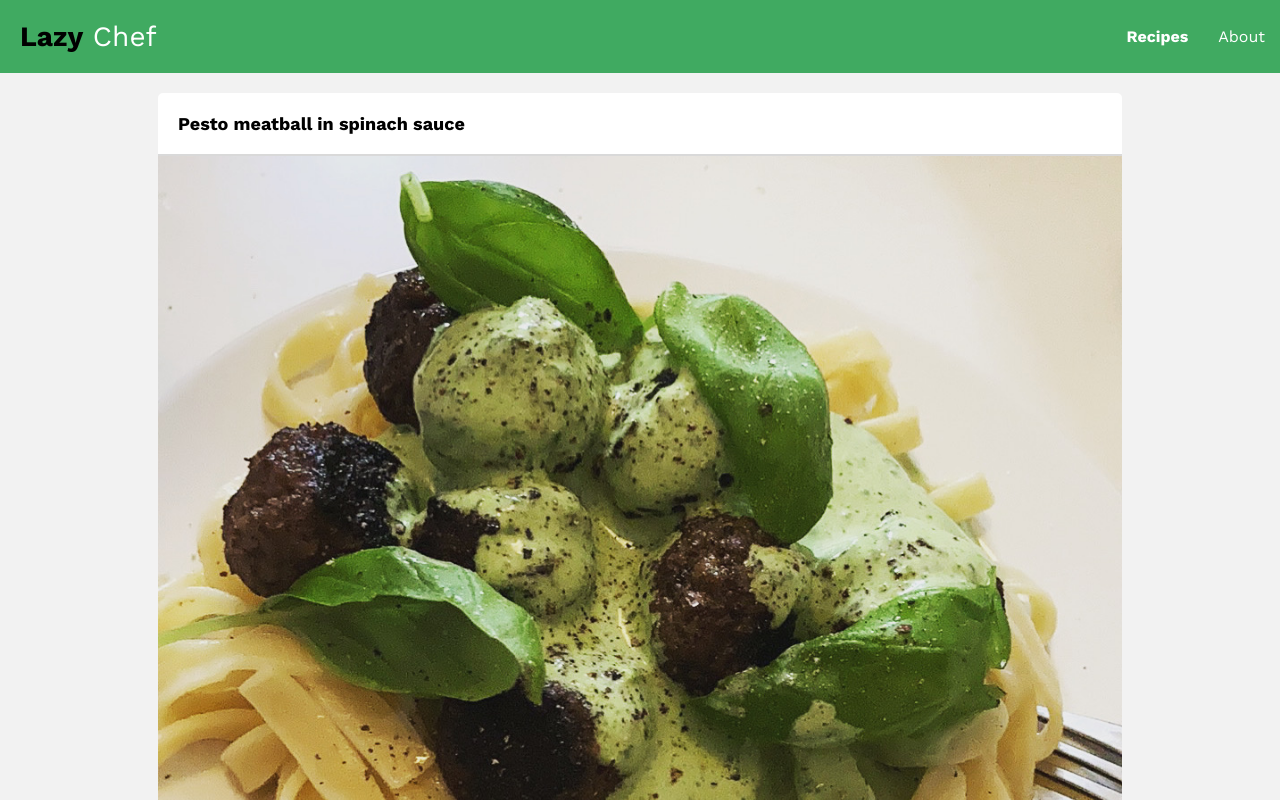
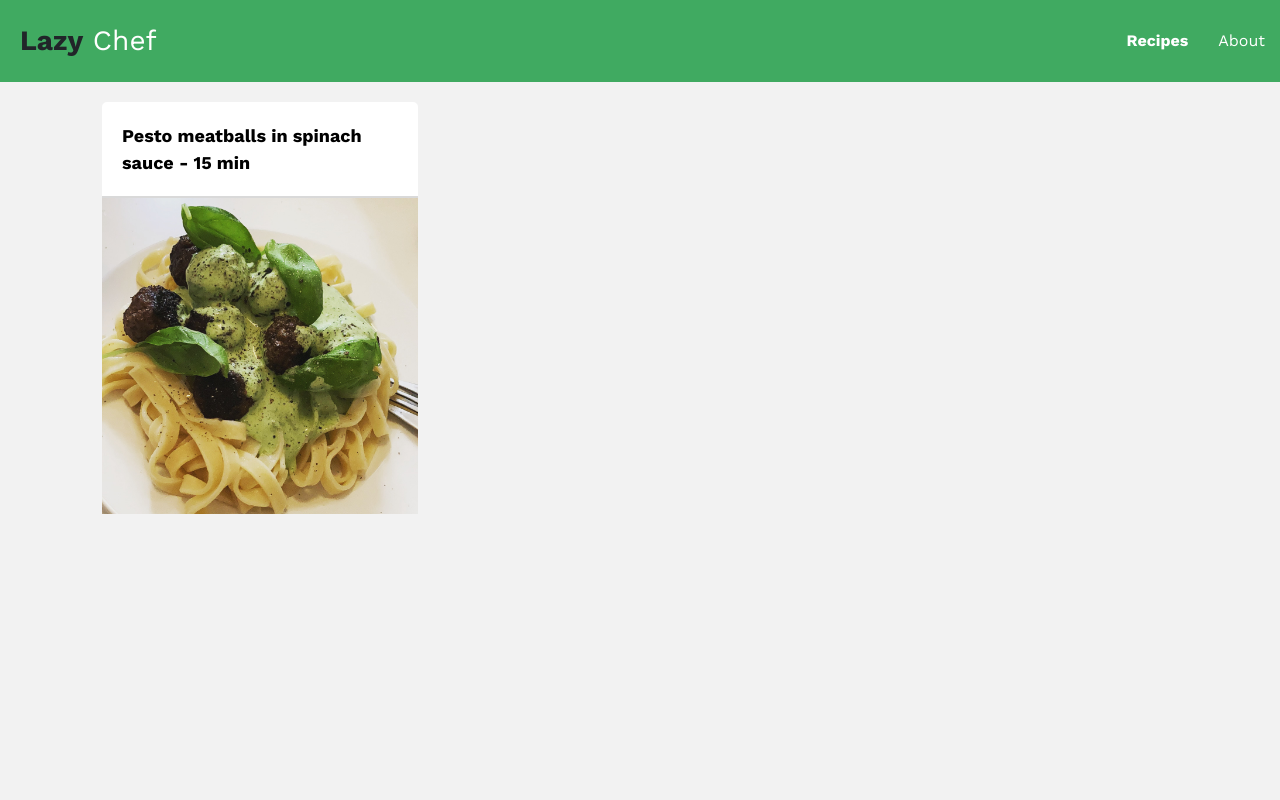
Before and after one commit to Kerrialn/lazychef.org, a Vue app: page / in a window 1280 px wide. Shown: the top 800 px of the page. Built offline with nearby package versions, Linux system fonts and the light colour scheme.

Commit message:
update 2

```diff
--- a/public/index.html
+++ b/public/index.html
@@ -10,12 +10,13 @@
       href="https://fonts.googleapis.com/icon?family=Material+Icons"
       rel="stylesheet"
     />
+    <link
+      href="https://cdn.jsdelivr.net/npm/bootstrap@5.0.0-beta3/dist/css/bootstrap.min.css"
+      rel="stylesheet"
+      integrity="sha384-eOJMYsd53ii+scO/bJGFsiCZc+5NDVN2yr8+0RDqr0Ql0h+rP48ckxlpbzKgwra6"
+      crossorigin="anonymous"
+    />
   </head>
-  <style>
-    body {
-      margin: 0;
-    }
-  </style>
   <body>
     <noscript>
       <strong
@@ -25,6 +26,11 @@
       >
     </noscript>
     <div id="app"></div>
+    <script
+      src="https://cdn.jsdelivr.net/npm/bootstrap@5.0.0-beta3/dist/js/bootstrap.bundle.min.js"
+      integrity="sha384-JEW9xMcG8R+pH31jmWH6WWP0WintQrMb4s7ZOdauHnUtxwoG2vI5DkLtS3qm9Ekf"
+      crossorigin="anonymous"
+    ></script>
     <!-- built files will be auto injected -->
   </body>
 </html>
--- a/src/App.vue
+++ b/src/App.vue
@@ -29,37 +29,15 @@ export default {
 }
 
 .container {
-  width: 80%;
-  margin: 0 auto;
   min-height: 100vh;
 }
 
-@media (min-width: 575px) {
-  .row {
-    display: flex;
-  }
-  .col {
-    flex: 1;
-  }
-}
-
-@media (min-width: 750px) {
-  .row {
-    flex: 1 0 auto;
-    display: flex;
-  }
-  .col {
-    flex: 1;
-    padding: 0 10px;
-  }
-}
-
 .around {
-  justify-content: space-around;
+  justify-content: space-around !important;
 }
 
 .between {
-  justify-content: space-between;
+  justify-content: space-between !important;
 }
 
 .mt-1 {
@@ -159,4 +137,8 @@ export default {
 .list .item:nth-child(even) {
   background-color: rgba(0, 0, 0, 0.02);
 }
+
+.card {
+  border: 0 !important;
+}
 </style>
--- a/src/components/Card.vue
+++ b/src/components/Card.vue
@@ -1,6 +1,6 @@
 <template>
   <div class="card">
-    <div class="title">{{ recipe.title }}</div>
+    <div class="title">{{ recipe.title }} - {{ recipe.duration }} min</div>
     <img v-if="recipe.image" class="img" :src="recipe.image" />
   </div>
 </template>
--- a/src/components/CheckList.vue
+++ b/src/components/CheckList.vue
@@ -1,14 +1,14 @@
 <template>
   <div>
     <div class="list">
-      <div class="col header yellow">Steps</div>
+      <div class="header">Steps</div>
       <div
         class="item"
         v-for="item in list"
         :key="item"
         @click="item.isComplete = !item.isComplete"
       >
-        <div class="check" style="width: 10%">
+        <div class="col-1 check">
           <transition name="fade">
             <span v-if="!item.isComplete" class="material-icons">
               radio_button_unchecked
@@ -17,7 +17,7 @@
           </transition>
         </div>
 
-        <div class="step-info">
+        <div class="col-11 step-info">
           {{ item.action }}
           <span v-if="item.duration">- {{ item.duration }} min aprox</span>
         </div>
@@ -50,7 +50,6 @@ export default {
 
 .step-info {
   text-align: left;
-  width: 90%;
 }
 
 .check:hover {
--- a/src/components/IngredientsList.vue
+++ b/src/components/IngredientsList.vue
@@ -1,14 +1,14 @@
 <template>
   <div>
     <div class="list">
-      <div class="col header">Ingredients</div>
+      <div class="header">Ingredients</div>
       <div
         class="row v-center item"
         v-for="ingredient in ingredients"
         :key="ingredient"
         @click="ingredient.isComplete = !ingredient.isComplete"
       >
-        <div class="col">
+        <div class="col-md-3">
           <transition name="fade">
             <span v-if="!ingredient.isComplete" class="material-icons">
               radio_button_unchecked
@@ -16,7 +16,7 @@
             <span v-else class="material-icons green"> check_circle </span>
           </transition>
         </div>
-        <div class="col">
+        <div class="col-md-9">
           <div class="title">{{ ingredient.title }}</div>
           <div class="duration">
             {{ ingredient.quantity }}{{ ingredient.measurement }}
--- a/src/components/Navbar.vue
+++ b/src/components/Navbar.vue
@@ -4,10 +4,8 @@
       <b>Lazy</b> <span class="text-white">Chef</span>
     </div>
     <div>
-      <router-link tag="a" class="nav-link" to="/" exact>Recipes</router-link>
-      <router-link tag="a" class="nav-link" to="/about" exact
-        >About</router-link
-      >
+      <router-link tag="a" class="navlink" to="/" exact>Recipes</router-link>
+      <router-link tag="a" class="navlink" to="/about" exact>About</router-link>
     </div>
   </div>
 </template>
--- a/src/store/index.js
+++ b/src/store/index.js
@@ -10,7 +10,7 @@ export default new Vuex.Store({
       {
         id: 1,
         slug: "pesto-meatballs",
-        title: "Pesto meatball in spinach sauce",
+        title: "Pesto meatballs in spinach sauce",
         description: "",
         duration: 15,
         image: require('.././assets/images/pesto-meatballs/1.jpg'),
--- a/src/views/Home.vue
+++ b/src/views/Home.vue
@@ -4,10 +4,10 @@
       v-for="recipe in recipes"
       :key="recipe.id"
       tag="div"
-      class="col"
+      class="col-md-4"
       :to="{ name: 'Recipe', params: { slug: recipe.slug } }"
     >
-      <card v-if="recipe.isPublished" class="card" :recipe="recipe" />
+      <card v-if="recipe.isPublished" :recipe="recipe" />
     </router-link>
   </div>
 </template>
--- a/src/views/Recipe.vue
+++ b/src/views/Recipe.vue
@@ -1,17 +1,20 @@
 <template>
   <div>
-    <div class="row between v-center">
-      <h1>{{ recipe.title }}</h1>
-      <h1>{{ recipe.duration }} min</h1>
+    <div class="d-flex between mb-3 mt-3">
+      <div class="h1">{{ recipe.title }}</div>
+      <div class="h1">{{ recipe.duration }} min</div>
     </div>
 
     <div class="row around">
-      <slider class="col" :images="recipe.images" />
-      <ingredients-list class="col" :ingredients="recipe.ingredients" />
+      <slider class="col-12 col-md-6 col-lg-6" :images="recipe.images" />
+      <ingredients-list
+        class="col-12 col-md-6 col-lg-6"
+        :ingredients="recipe.ingredients"
+      />
     </div>
 
     <div class="row">
-      <check-list class="col" :list="recipe.steps" />
+      <check-list class="col-12" :list="recipe.steps" />
     </div>
   </div>
 </template>
```
Also changed, not shown: src/assets/logo.png (deleted), 1 other file (tests, documents, lock files or other folders).
